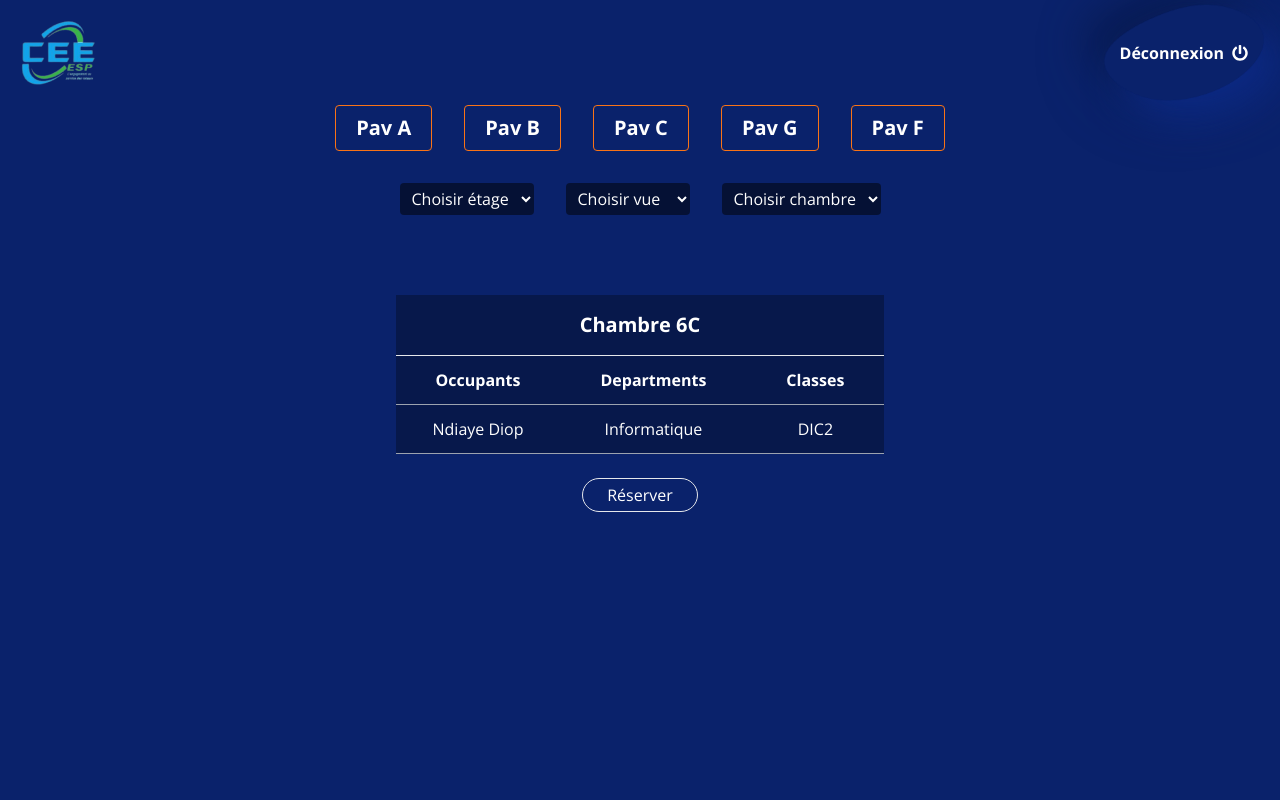
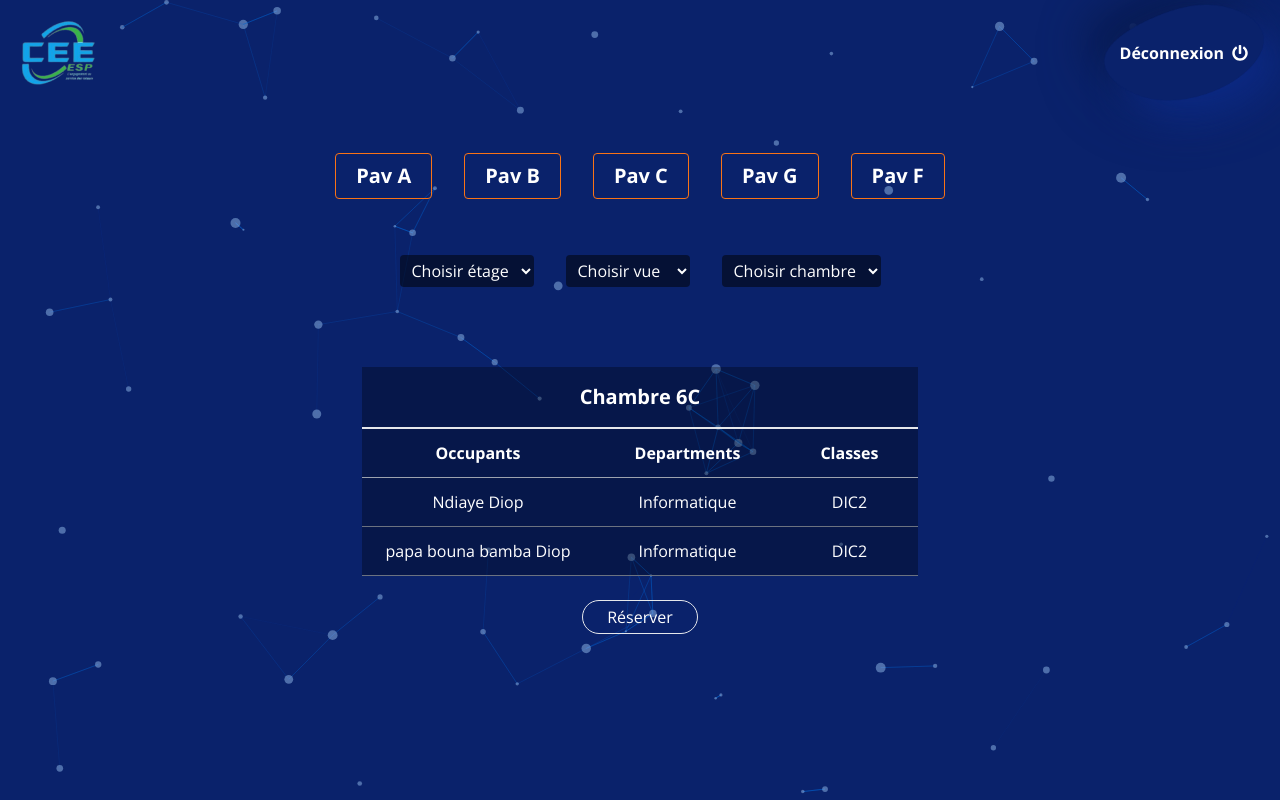
Before and after one commit to Black221/esp-codification, a React (Create React App) app: page /accueil in a window 1280 px wide. Built offline with nearby package versions, Linux system fonts and the light colour scheme.

Commit message:
first commit

```diff
--- a/package.json
+++ b/package.json
@@ -9,10 +9,10 @@
     "react": "^18.2.0",
     "react-dom": "^18.2.0",
     "react-icons": "^4.4.0",
-    "react-particles-js": "^3.6.0",
     "react-router-dom": "^6.4.1",
     "react-scripts": "5.0.1",
     "react-tsparticles": "^2.3.2",
+    "tsparticles": "^2.3.2",
     "web-vitals": "^2.1.4"
   },
   "scripts": {
--- a/public/index.html
+++ b/public/index.html
@@ -1,5 +1,5 @@
 <!DOCTYPE html>
-<html lang="en">
+<html lang="fr">
   <head>
     <meta charset="utf-8" />
     <link rel="icon" href="%PUBLIC_URL%/favicon.ico" />
--- a/src/App.js
+++ b/src/App.js
@@ -4,11 +4,15 @@ import './App.css';
 import Home from "./pages/Home";
 import Login from "./pages/Login";
 import Reservation from "./pages/Reservation";
-
+import Background from "./components/Background";
 
 function App() {
     return (
-       <div className="bg-main-bg min-h-screen ">
+       <div className="bg-main-bg min-h-screen w-screen">
+           <div className="absolute">
+               <Background />
+           </div>
+           <div className="relative">
                <BrowserRouter>
                    <Routes>
                        <Route path="/" element={<Login />} />
@@ -17,6 +21,7 @@ function App() {
                    </Routes>
                </BrowserRouter>
            </div>
+       </div>
     );
 }
 
--- a/src/components/Background.jsx
+++ b/src/components/Background.jsx
@@ -1,59 +1,97 @@
 import React from "react";
-import Particles from 'react-tsparticles';
+import Particles from "react-tsparticles";
+import { loadFull } from "tsparticles";
+import { useCallback } from "react";
 
 const Background = () => {
-    return(
+
+    const particlesInit = useCallback(async (engine) => {
+        console.log(engine);
+        await loadFull(engine);
+    }, []);
+
+    const particlesLoaded = useCallback(async (container) => {
+        await console.log(container);
+    }, []);
+
+    return (
         <Particles
+            className="absolute "
+            id="tsparticles"
+            init={particlesInit}
+            loaded={particlesLoaded}
             options={{
                 background: {
-                    color: "#181A18"
+
                 },
-                fpsLimit: 60,
+                fpsLimit: 120,
                 interactivity: {
-                    detectsOn: "canvas",
                     events: {
-                        resize: true
-                    }
+                        onClick: {
+                            enable: true,
+                            mode: "push",
+                        },
+                        onHover: {
+                            enable: true,
+                            mode: "repulse",
+                        },
+                        resize: true,
+                    },
+                    modes: {
+                        push: {
+                            quantity: 4,
+                        },
+                        repulse: {
+                            distance: 100,
+                            duration: 20,
+                        },
+                    },
                 },
                 particles: {
                     color: {
-                        value: "#ffffff"
+                        value: "#91b9ea",
+                    },
+                    links: {
+                        color: "#0364d2",
+                        distance: 100,
+                        enable: true,
+                        opacity: 0.5,
+                        width: 1,
+                    },
+                    collisions: {
+                        enable: true,
+                    },
+                    move: {
+                        directions: "none",
+                        enable: true,
+                        outModes: {
+                            default: "bounce",
+                        },
+                        random: false,
+                        speed: 2,
+                        straight: false,
                     },
                     number: {
                         density: {
                             enable: true,
-                            area: 1000
+                            area: 1000,
                         },
-                        limit: 0,
-                        value: 300
+                        value: 80,
                     },
                     opacity: {
-                        animation: {
-                            enable: true,
-                            minimumValue: 0.05,
-                            speed: 1,
-                            sync: false
-                        },
-                        random: {
-                            enable: true,
-                            minimumValue: 0.05
-                        },
-                        value: 1
+                        value: 0.5,
                     },
                     shape: {
-                        type: "star"
+                            type: "circle",
                     },
                     size: {
-                        randmon: {
-                            enable: true,
-                            minimumValue: 0.5,
-                            value: 1
-                        }
-                    }
-                }
+                        value: { min: 1, max: 5 },
+                    },
+                },
+                detectRetina: true,
             }}
         />
-    )
-}
+    );
+};
 
 export default Background;
--- a/src/components/HeadComponent.jsx
+++ b/src/components/HeadComponent.jsx
@@ -1,4 +1,5 @@
 import React from "react";
+import {useNavigate} from "react-router-dom";
 import logo from "../assets/ccee-logo.png";
 import logout from "../assets/logout.png";
 import {FaPowerOff} from "react-icons/fa";
@@ -6,12 +7,14 @@ import {FaPowerOff} from "react-icons/fa";
 
 const HeadComponent = () => {
 
+    const navigate = useNavigate();
+
     return(
         <div className="flex justify-between items-center p-4 relative">
             <div className="">
                 <img src={logo} alt="" className="mx-auto"/>
             </div>
-            <div className="relative flex items-center justify-center drop-shadow-login p-4 text-white">
+            <div onClick={() => navigate("/")} className="relative cursor-pointer flex items-center justify-center drop-shadow-login p-4 text-white">
                 <img src={logout} alt="logout" className="absolute -z-10"/>
                 <span className="mr-2 font-bold">Déconnexion</span>
                 <FaPowerOff />
--- a/src/components/ListItem.jsx
+++ b/src/components/ListItem.jsx
@@ -3,23 +3,30 @@ import React from "react";
 const ListItem = () => {
 
     return(
-        <div className="mt-0">
-            <table className="table-auto bg-[rgba(0,0,0,0.3)] border-spacing-3">
+        <div className="mt-0 w-full flex justify-center">
+            <table className="table-auto bg-[rgba(0,0,0,0.3)] border-spacing-3 w-full md:w-auto">
                 <thead className="border-b border-gray-400">
-                    <th colSpan="3" className="text-center border-b py-4 text-xl">
-                        Chambre 6C
-                    </th>
                     <tr>
-                        <th scope="col" className="py-3 px-10">Occupants</th>
-                        <th scope="col" className="py-3 px-10">Departments</th>
-                        <th scope="col" className="py-3 px-10">Classes</th>
+                        <th colSpan="3" className="text-center border-b-2 py-4 text-xl">
+                            Chambre 6C
+                        </th>
+                    </tr>
+                    <tr>
+                        <th scope="col" className="py-3 px-1 md:px-10">Occupants</th>
+                        <th scope="col" className="py-3 px-1 md:px-10">Departments</th>
+                        <th scope="col" className="py-3 px-1 md:px-10">Classes</th>
                     </tr>
                 </thead>
-                <tbody className="border-b border-gray-400 text-center">
-                    <tr>
-                        <td className="py-3 px-6">Ndiaye Diop</td>
-                        <td className="py-3 px-6">Informatique</td>
-                        <td className="py-3 px-6">DIC2</td>
+                <tbody className="text-center">
+                    <tr className="border-b border-gray-500">
+                        <td className="py-3 px-1 md:px-6">Ndiaye Diop</td>
+                        <td className="py-3 px-1 md:px-6">Informatique</td>
+                        <td className="py-3 px-1 md:px-6">DIC2</td>
+                    </tr>
+                    <tr className="border-b border-gray-500">
+                        <td className="py-3 md:px-6">papa bouna bamba Diop</td>
+                        <td className="py-3 md:px-6">Informatique</td>
+                        <td className="py-3 md:px-6">DIC2</td>
                     </tr>
                 </tbody>
             </table>
--- a/src/pages/Home.jsx
+++ b/src/pages/Home.jsx
@@ -1,4 +1,4 @@
-import React from "react";
+import React, {useState} from "react";
 import {useNavigate} from "react-router-dom";
 import HeadComponent from '../components/HeadComponent';
 import ListItem from "../components/ListItem";
@@ -6,38 +6,51 @@ import ListItem from "../components/ListItem";
 const Home = () => {
 
     const navigate = useNavigate();
+    const [activate, setActivate] = useState("");
+    const activeClass = "whitespace-nowrap p-5 py-2 border border-orange-500 rounded bg-orange-600";
+    const defaultClass = "whitespace-nowrap p-5 py-2 border border-orange-500 rounded";
 
     return (
-        <div className="text-white">
+        <div className="text-white overflow-hidden">
             <HeadComponent />
-            <div className=" flex flex-col justify-center items-center">
-                <div className="flex flex-col items-center justify-center space-y-8">
-                    <div className=" space-x-8 font-bold text-xl">
-                        <button className="p-5 py-2 border border-orange-500 rounded">Pav A</button>
-                        <button className="p-5 py-2 border border-orange-500 rounded">Pav B</button>
-                        <button className="p-5 py-2 border border-orange-500 rounded">Pav C</button>
-                        <button className="p-5 py-2 border border-orange-500 rounded">Pav G</button>
-                        <button className="p-5 py-2 border border-orange-500 rounded">Pav F</button>
+            <div className="w-screen mt-6 flex flex-col justify-center items-center">
+                <div className="w-full flex flex-col items-center justify-center space-y-8 ">
+                    <div className="p-6 w-full md:w-auto flex md:block  overflow-x-scroll md:overflow-hidden space-x-8 font-bold text-xl">
+                        <button className={activate === "a" ? activeClass : defaultClass}
+                                onClick={() => setActivate("a")}>
+                            Pav A</button>
+                        <button className={activate === "b" ? activeClass : defaultClass}
+                                onClick={() => setActivate("b")}>
+                            Pav B</button>
+                        <button className={activate === "c" ? activeClass : defaultClass}
+                                onClick={() => setActivate("c")}>
+                            Pav C</button>
+                        <button className={activate === "g" ? activeClass : defaultClass}
+                                onClick={() => setActivate("g")}>
+                            Pav G</button>
+                        <button className={activate === "f" ? activeClass : defaultClass}
+                                onClick={() => setActivate("f")}>
+                            Pav F</button>
                     </div>
-                    <div className="space-x-8">
-                        <select  className="bg-[rgba(0,0,0,0.5)] p-2 py-1 rounded">
+                    <div className="space-x-8 space-y-4 md:space-x-8 md:space-y-0  text-center ">
+                        <select  className="bg-[rgba(0,0,0,0.5)] p-2 py-1 rounded cursor-pointer">
                             <option value="">Choisir étage</option>
                             <option value="">1er étage</option>
                             <option value="">2éme étage</option>
                             <option value="">3éme étage</option>
                         </select>
-                        <select  className="bg-[rgba(0,0,0,0.5)] p-2 py-1 rounded">
+                        <select  className="bg-[rgba(0,0,0,0.5)] p-2 py-1 rounded cursor-pointer">
                             <option value="">Choisir vue</option>
                             <option value="">Sur campus</option>
                             <option value="">Sur mer</option>
                             <option value="">Sur autre</option>
                         </select>
-                        <select  className="bg-[rgba(0,0,0,0.5)] p-2 py-1 rounded">
+                        <select  className="bg-[rgba(0,0,0,0.5)] p-2 py-1 rounded cursor-pointer">
                             <option value="">Choisir chambre</option>
                         </select>
                     </div>
                 </div>
-                <div className="mt-20">
+                <div className="mt-10 md:mt-20 w-screen">
                     <ListItem  />
                 </div>
                 <div className=" mt-6">
--- a/src/pages/Reservation.jsx
+++ b/src/pages/Reservation.jsx
@@ -8,9 +8,9 @@ const Reservation = () => {
     return (
         <div className="text-white">
             <HeadComponent />
-            <div className=" flex flex-col justify-center items-center">
-                <div className="flex flex-col items-center justify-center space-y-8 mb-4">
-                   <h1 className="font-bold text-3xl">Vous avez deja réservé  !</h1>
+            <div className="mt-6 flex flex-col justify-center items-center">
+                <div className=" flex flex-col items-center justify-center space-y-8 mb-4">
+                   <h1 className="font-bold md:text-3xl text-2xl">Vous avez deja réservé  !</h1>
                     <img src={reservation} alt=""/>
                 </div>
                 <ListItem />
```
Also changed, not shown: src/pages/Login.jsx (+22 -13 lines), 2 other files (tests, documents, lock files or other folders). Lines whose indentation alone changed are shown as unchanged.
